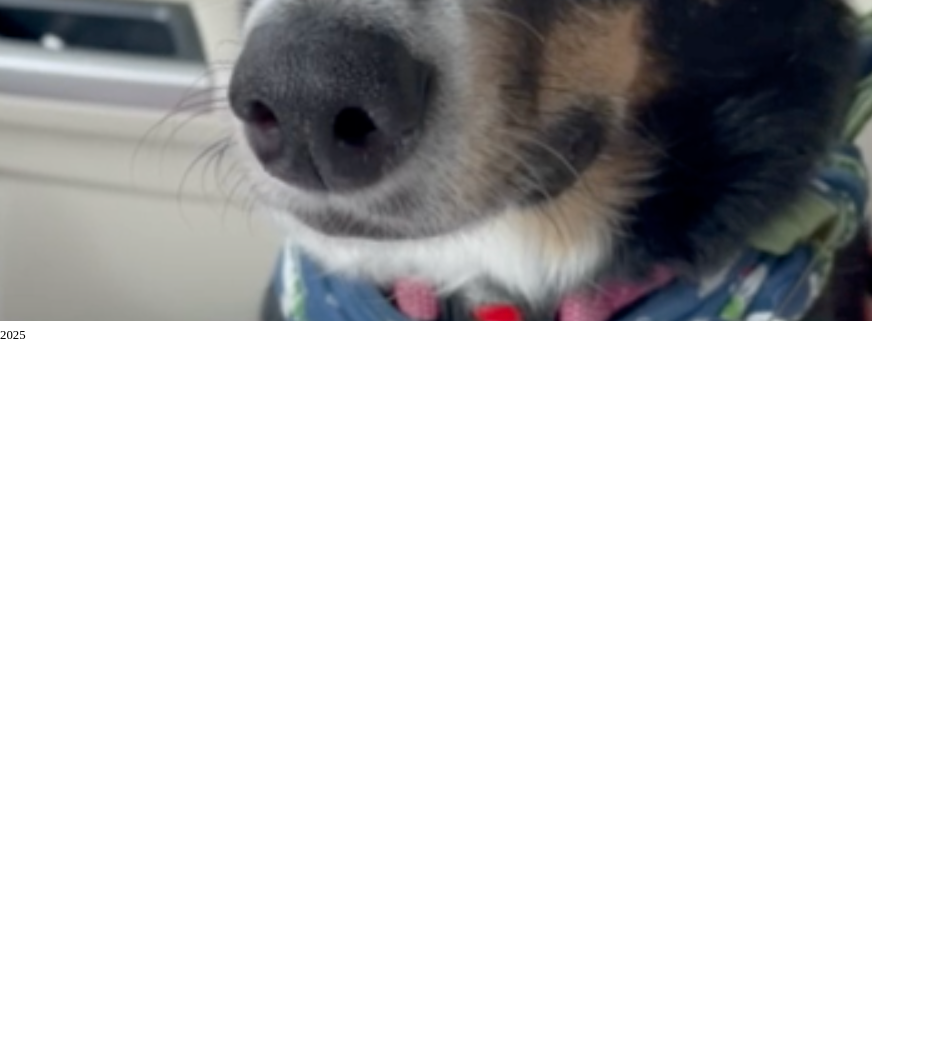
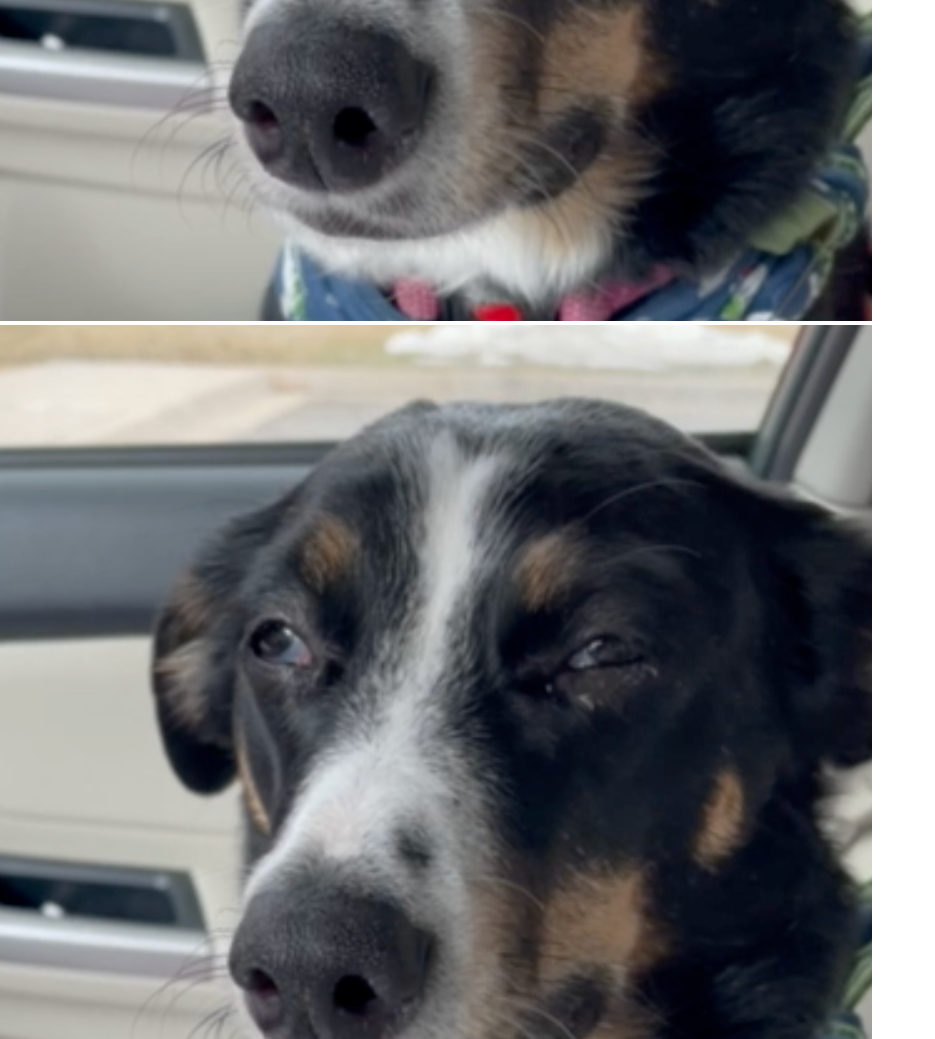
Before and after one commit to aniagaska/Fern, a plain HTML site: page index.html in a window 1280 px wide. Shown: the part 657-1696 px from the top of the page, without its empty margins (0-935 px from the left). Before the commit the page ends 1001 px from the top, so only its background shows below. Drawn offline with Linux system fonts and the light colour scheme.

Commit message:
try both

```diff
--- a/index.html
+++ b/index.html
@@ -17,12 +17,12 @@
         <main>
             <p>The most popular girl in town!</p>
             <img src="/Fern/images/vet-1.png" alt="a very cute dog" />
-            <!-- <div id="image-container"></div> -->
+            <div id="image-container"></div>
         </main>
         <footer>
             <small>2025</small>
         </footer>
-        <!-- <script src="/main.js"></script> -->
+        <script src="/main.js"></script>
     </body>
 
 </html>
--- a/main.js
+++ b/main.js
@@ -5,9 +5,9 @@
 
     window.addEventListener('load', function handleLoad() {
       const imagePaths = [
-        '/images/vet-1.png',
-        '/images/vet-2.png',
-        '/images/vet-3.png',
+        '/Fern/images/vet-1.png',
+        '/Fern/images/vet-2.png',
+        '/Fern/images/vet-3.png',
       ];
 
       const randomImagePath = imagePaths[Math.floor(Math.random() * imagePaths.length)];
```
